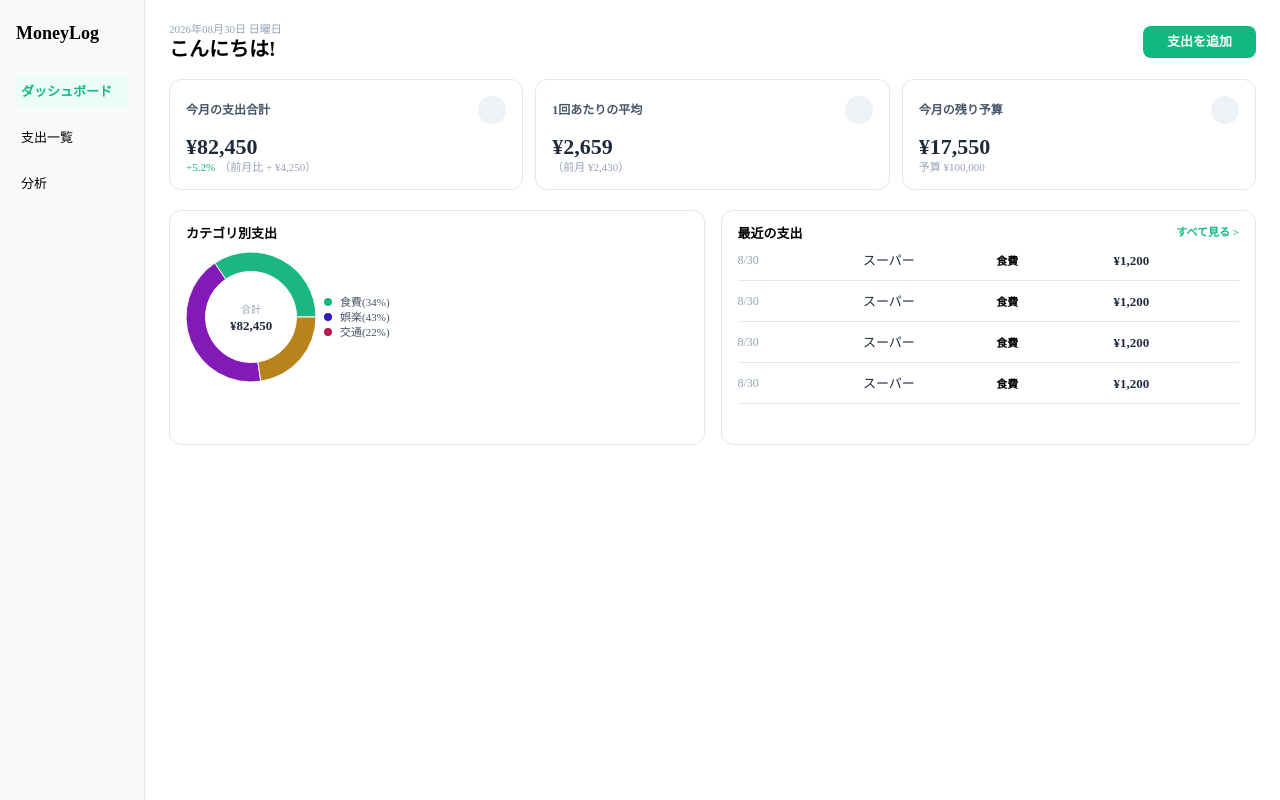
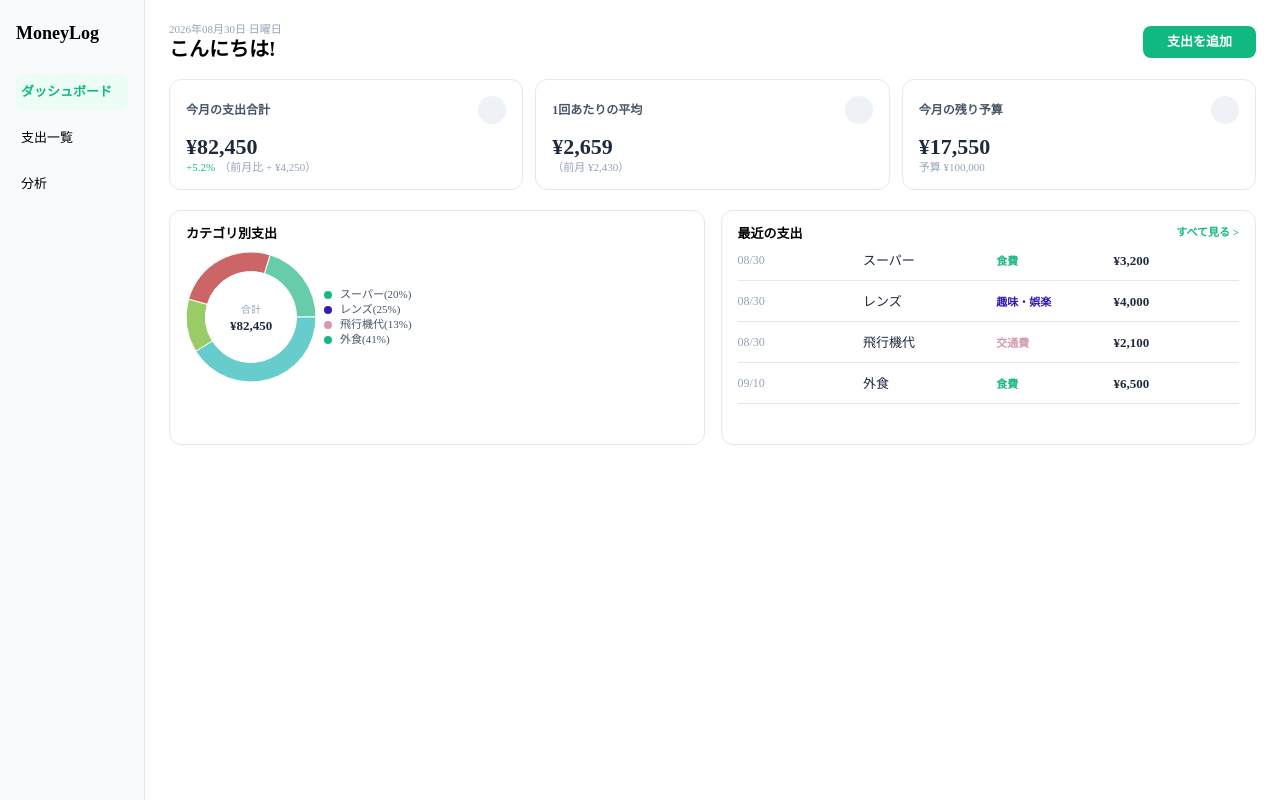
Before and after one commit to hosoya08/Household_account_book_app, a React (Vite) app: page / in a window 1280 px wide. Built offline with nearby package versions, Linux system fonts and the light colour scheme.

Commit message:
[refactoring] ファイルなどの整理

```diff
--- a/src/App.tsx
+++ b/src/App.tsx
@@ -1,12 +1,16 @@
-import './App.css'
-import Home from './page/Home';
+import "./App.css"
+import "./assets/reset.css";
+import "./assets/main.css";
+import { Dashboard } from "./page/DashboardPage"
+import Header from "./components/Header"
 
 function App() {
-  return (
-    <>
-      <Home />
-    </>
-  )
+    return (
+        <div className="content">
+            <Header />
+            <Dashboard />
+        </div>
+    )
 }
 
 export default App
--- /dev/null
+++ b/src/components/ExpenseList.tsx
@@ -0,0 +1 @@
+// 支出一覧
--- /dev/null
+++ b/src/components/Navigation.tsx
@@ -0,0 +1,17 @@
+import { NavLink } from 'react-router-dom';
+
+export const Navigation = () => {
+    return (
+        <div className='menu-box'>
+            <NavLink to='/' className={({ isActive }) => (isActive ? "menu-active" : "")}>
+                ダッシュボード
+            </NavLink>
+            <NavLink to='/expenses' className={({ isActive }) => (isActive ? "menu-active" : "")}>
+                支出一覧
+            </NavLink>
+            <NavLink to='/analytics' className={({ isActive }) => (isActive ? "menu-active" : "")}>
+                分析
+            </NavLink>
+        </div>
+    )
+}
--- a/src/components/charts/ExpensePieChart.tsx
+++ b/src/components/charts/ExpensePieChart.tsx
@@ -1,16 +1,9 @@
 import { Pie, PieChart, Label, Tooltip, Sector } from "recharts"
 import type { TooltipIndex, PieSectorShapeProps } from "recharts"
-import type { Expense } from "../../types/expense"
-import { CATEGORY_CONFIG } from "../../types/expense"
-// import { CATEGORY_COLORS } from "../../utils/categoryColors";
+import { CATEGORY_CONFIG, type Expense } from "../../types/expense"
+import { data } from "../../data/expenseData"
 
 export default function CustomActiveShapePieChart({ isAnimationActive = true, defaultIndex = undefined }: { isAnimationActive?: boolean; defaultIndex?: TooltipIndex }) {
-    const data:Expense[] = [
-        { id: 1, title: "食費", amount: 3200, category: "food", date: "2026-08-30", memo: "夕食の買い物", createdAt: "2026-08-30T08:30:00.000Z" },
-        { id: 2, title: "娯楽", amount: 4000, category: "entertainment", date: "2026-08-30", memo: "夕食の買い物", createdAt: "2026-08-30T08:30:00.000Z" },
-        { id: 3, title: "交通", amount: 2100, category: "transport", date: "2026-08-30", memo: "夕食の買い物", createdAt: "2026-08-30T08:30:00.000Z" },
-    ]
-
     // dataのAmountの合計値を計算
     let totalAmount = 0
     for (let i = 0; i < data.length; i++) {
@@ -22,21 +15,39 @@ export default function CustomActiveShapePieChart({ isAnimationActive = true, de
         }
     }
 
+
+    // TODO: dataのカテゴリと一致するものはdataListに入れないようにしたい。
+    const dataList: Expense[] = []
+    data.forEach((d: Expense) => {
+        for (let i = 0; i < data.length; i++) {
+
+            if(!dataList.includes(d)){
+                dataList.push(d)
+            }
+        }
+
+        // if(Object.values(data[index]).includes(d.category)) {
+        //     dataList.push(d)
+        // }
+        // console.log(Object.values(data[index]).includes(d.category));
+    })
+    console.log("data list array : ", dataList)
+
     const dataCount = data.length
-    // 2. 各扇形（セクター）を個別にレンダリングする関数
     const renderCustomSector = (props: PieSectorShapeProps) => {
-        // Rechartsから、現在のインデックス番号（0から始まるループ数）が渡されます
         const { index } = props
 
-        // データ数（dataCount）に基づいて、色相を360度きれいに分割
         const baseHue = 160
         const hueOffset = index * (360 / dataCount)
-        const dynamicColor = `hsl(${(baseHue + hueOffset) % 360}, 75%, 41%)`
+        const dynamicColor = `hsl(${(baseHue + hueOffset) % 250}, 50%, 60%)`
+        // const dynamicColor = `hsl(${(baseHue + hueOffset) % 360}, 75%, 41%)`
 
-        // 従来のCellの代わりに、Sectorコンポーネントに直接fill（色）を渡す
+        // 設定した色をチャートに反映させるなら以下のコードで可能
+        // const getCat = props.tooltipPayload?.[0].payload?.category;
+        // console.log(CATEGORY_CONFIG[getCat].color);
+
         return <Sector {...props} fill={dynamicColor} />
     }
-
 
     const chartName = "¥82,450"
     return (
@@ -53,22 +64,20 @@ export default function CustomActiveShapePieChart({ isAnimationActive = true, de
             >
                 <Pie data={data} cx='50%' cy='50%' innerRadius='70%' outerRadius='100%' dataKey='amount' shape={renderCustomSector} isAnimationActive={isAnimationActive} />
                 <Tooltip content={() => null} defaultIndex={defaultIndex} />
-                {/* <Label position='center'>{`合計\n ${chartName}`}</Label> */}
                 <Label
                     position='center'
                     content={({ viewBox }) => {
                         // 中央の座標を取得
-                        const { width } = viewBox as { width:number}
-                        console.log("viewBox:", viewBox);
+                        const { width } = viewBox as { width: number }
 
                         return (
                             <text x={width / 50} y={width / 50} textAnchor='middle' dominantBaseline='central'>
                                 {/* 1行目: 固定テキスト（合計） */}
-                                <tspan x={width/2} y={(width/2)-8} fontSize='10' fill='#94A3B8'>
+                                <tspan x={width / 2} y={width / 2 - 8} fontSize='10' fill='#94A3B8'>
                                     合計
                                 </tspan>
                                 {/* 2行目: 動的な変数（chartName） */}
-                                <tspan x={width/2} y={(width/2)+8} fontSize='13' fontWeight='bold' fill='#1E293B'>
+                                <tspan x={width / 2} y={width / 2 + 8} fontSize='13' fontWeight='bold' fill='#1E293B'>
                                     {chartName}
                                 </tspan>
                             </text>
@@ -79,7 +88,7 @@ export default function CustomActiveShapePieChart({ isAnimationActive = true, de
             <ul className='chart-category_content'>
                 {data.map((item) => (
                     <li className='chart-category-list' key={item.id - 1}>
-                        <div className='disc' style={{ background:  CATEGORY_CONFIG[item.category].color}}></div>
+                        <div className='disc' style={{ background: CATEGORY_CONFIG[item.category].color }}></div>
                         {item.title}({percent(item.id - 1) + "%"})
                     </li>
                 ))}
--- /dev/null
+++ b/src/data/expenseData.ts
@@ -0,0 +1,9 @@
+import type { Expense } from "../types/expense";
+
+
+export const data:Expense[] = [
+        { id: 1, title: "スーパー", amount: 3200, category: "food", date: "2026-08-30", memo: "夕食の買い物", createdAt: "2026-08-30T08:30:00.000Z" },
+        { id: 2, title: "レンズ", amount: 4000, category: "entertainment", date: "2026-08-30", memo: "夕食の買い物", createdAt: "2026-08-30T08:30:00.000Z" },
+        { id: 3, title: "飛行機代", amount: 2100, category: "transport", date: "2026-08-30", memo: "夕食の買い物", createdAt: "2026-08-30T08:30:00.000Z" },
+        { id: 4, title: "外食", amount: 6500, category: "food", date: "2026-09-10", memo: "スタバ", createdAt: "2026-09-10T08:30:00.000Z" },
+    ]
--- /dev/null
+++ b/src/page/DashboardPage.tsx
@@ -0,0 +1,90 @@
+import CustomActiveShapePieChart from "../components/charts/ExpensePieChart"
+import { data } from "../data/expenseData"
+import { CATEGORY_CONFIG } from "../types/expense"
+
+export function Dashboard() {
+    return (
+        <main className='main-content'>
+            <div className='content-header-in_date'>
+                <div className='content-header_box'>
+                    <time dateTime='2026-08-30'>2026年08月30日 日曜日</time>
+                    <h2>こんにちは!</h2>
+                </div>
+
+                <button className='content-header_button'>支出を追加</button>
+            </div>
+
+            <section className='section-cards'>
+                <div className='card card-small'>
+                    <div className='card-title'>
+                        <h3>今月の支出合計</h3>
+                        <div className='icon'></div>
+                    </div>
+                    <div className='card-money'>¥82,450</div>
+                    <div className='card-footer'>
+                        <span className='states'>+5.2%</span>
+                        <span className='diff'>
+                            （前月比 <span>+ ¥4,250</span>）
+                        </span>
+                    </div>
+                </div>
+                <div className='card card-small'>
+                    <div className='card-title'>
+                        <h3>1回あたりの平均</h3>
+                        <div className='icon'></div>
+                    </div>
+                    <div className='card-money'>¥2,659</div>
+                    <div className='card-footer'>
+                        <span className='diff'>
+                            （前月 <span>¥2,430</span>）
+                        </span>
+                    </div>
+                </div>
+                <div className='card card-small'>
+                    <div className='card-title'>
+                        <h3>今月の残り予算</h3>
+                        <div className='icon'></div>
+                    </div>
+                    <div className='card-money'>¥17,550</div>
+                    <div className='card-footer'>
+                        <span className='diff'>
+                            予算 <span>¥100,000</span>
+                        </span>
+                    </div>
+                </div>
+            </section>
+
+            <section className='dash_footer'>
+                <div className='card'>
+                    <h3>カテゴリ別支出</h3>
+                    <CustomActiveShapePieChart />
+                </div>
+                <div className='card'>
+                    <div className='card-head'>
+                        <h3>最近の支出</h3>
+                        <a href='#'>すべて見る &gt;</a>
+                    </div>
+
+                    <ul className='expense-box'>
+                        {data.map((item, index) =>
+                            index < 5 ? (
+                                <li className='expense-box_content'>
+                                    <div className='expense-data'>{item.date.split("-")[1] + "/" + item.date.split("-")[2]}</div>
+                                    <div className='expense-name'>{item.title}</div>
+                                    <div className='expense-category-box'>
+                                        <span className='expense-cat' style={{ color: CATEGORY_CONFIG[item.category].color }}>
+                                            {CATEGORY_CONFIG[item.category].label}
+                                        </span>
+                                    </div>
+                                    <div className='expense-amount'>¥{item.amount.toLocaleString()}</div>
+                                </li>
+                            ) : (
+                                <></>
+                            ),
+                        )}
+                    </ul>
+                </div>
+            </section>
+        </main>
+    )
+}
--- a/src/page/Home.tsx
+++ /dev/null
@@ -1,15 +0,0 @@
-import Header from "../components/Header";
-import "../assets/reset.css";
-import "../assets/main.css";
-import { Pageview } from "./Pageview";
-
-const Home = () => {
-    return (
-        <div className="content">
-            <Header/>
-            <Pageview/>
-        </div>
-    )
-}
-
-export default Home;
--- a/src/page/Pageview.tsx
+++ /dev/null
@@ -1,9 +0,0 @@
-import { Dashboard } from "../components/Dashboard"
-
-export function Pageview() {
-    return (
-        <>
-            <Dashboard />
-        </>
-    )
-}
--- a/src/types/expense.ts
+++ b/src/types/expense.ts
@@ -19,11 +19,11 @@ export const CATEGORY_CONFIG = {
     },
     transport: {
         label: "交通費",
-        color: "hsl(340, 75%, 41%)"
+        color: "hsl(340, 43%, 72%)"
     },
     daily: {
         label: "日用品",
-        color: "hsl(70, 75%, 41%)"
+        color: "hsl(70, 100%, 60%)"
     }
 }
 
```
Also changed, not shown: src/components/Header.tsx (+2 -13 lines).
